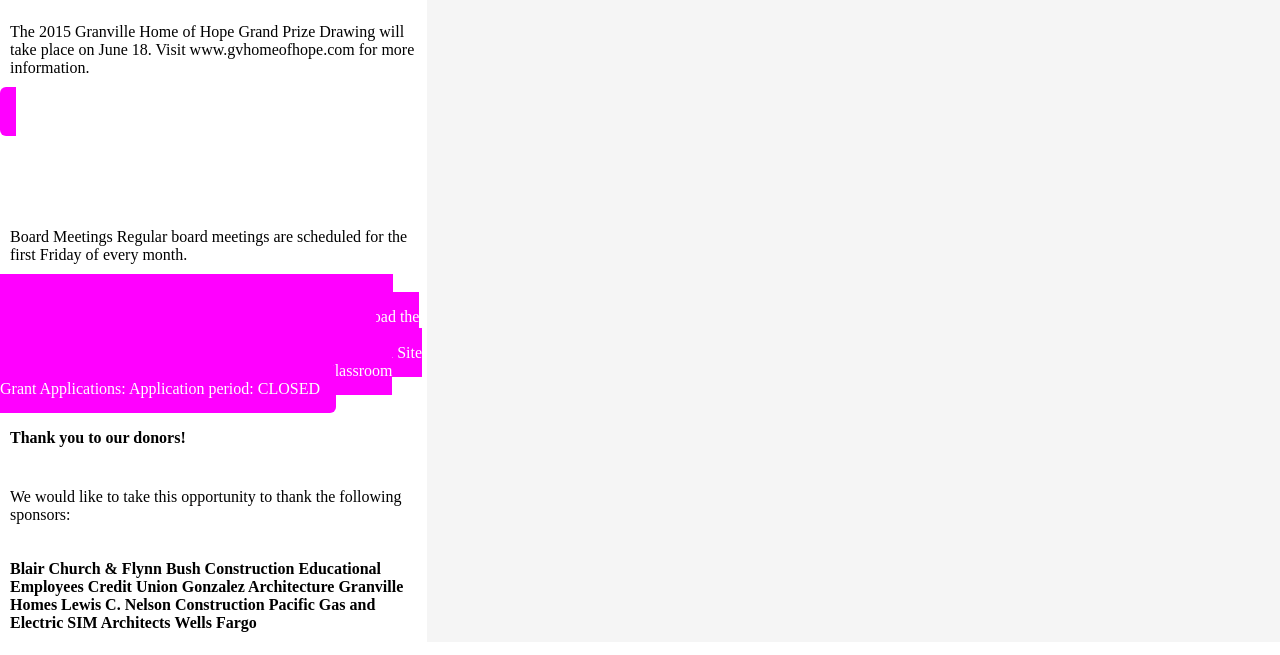
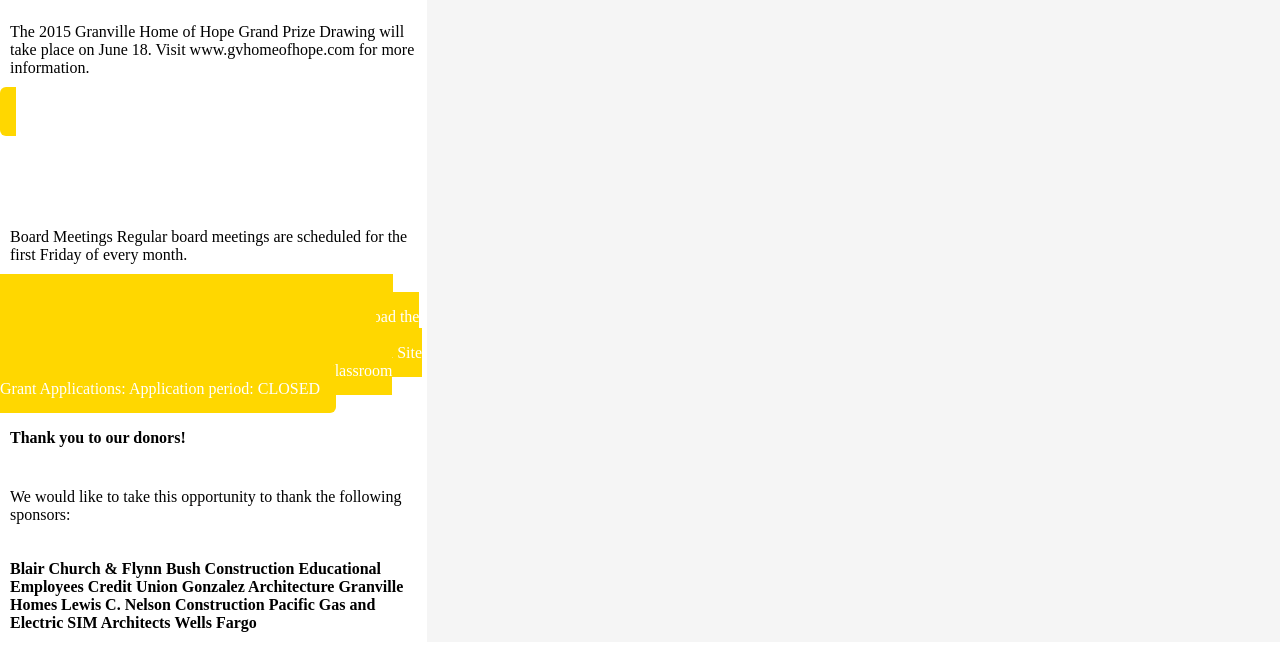
Before and after one commit to geekwise-alonzo-yrigollen/centralfoundation, a plain HTML site: page index.html in a window 1280 px wide. Shown: the part 1731-2386 px from the top of the page. Drawn offline with Linux system fonts and the light colour scheme.

Commit message:
update
another one

```diff
--- a/css/style.css
+++ b/css/style.css
@@ -113,7 +113,7 @@ footer p {
 
 
 a.button {
-	background-color:#FF00FF;
+	background-color:gold;
 	padding:16px;
 	color:#FFFFFF;
 	text-decoration:none;
```
